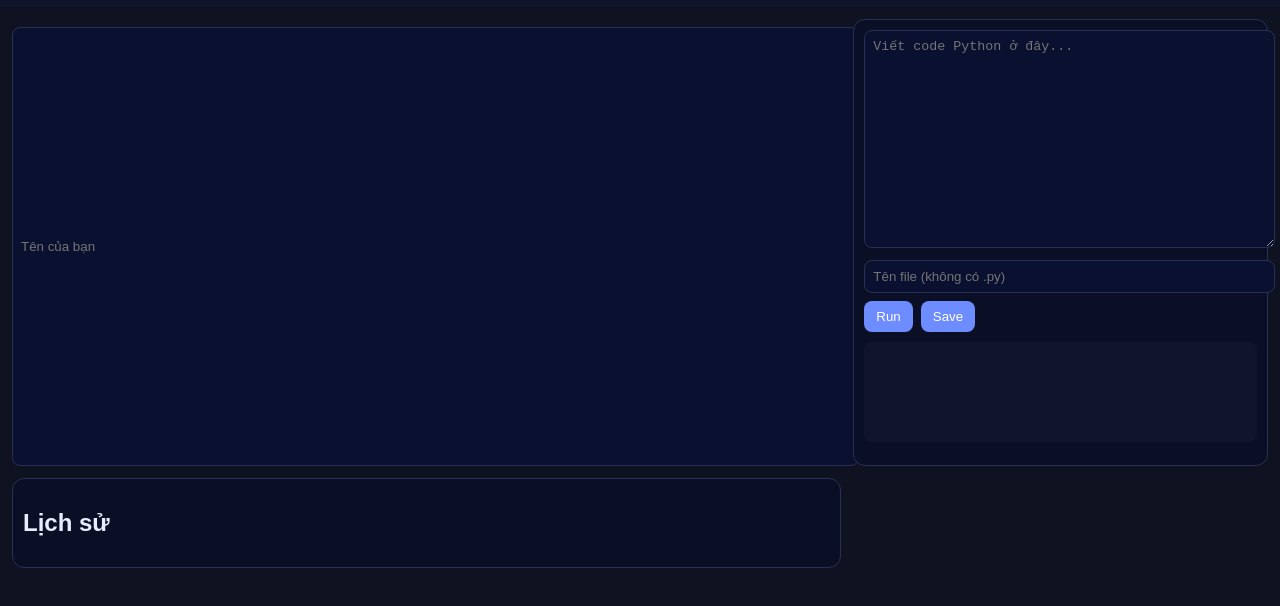
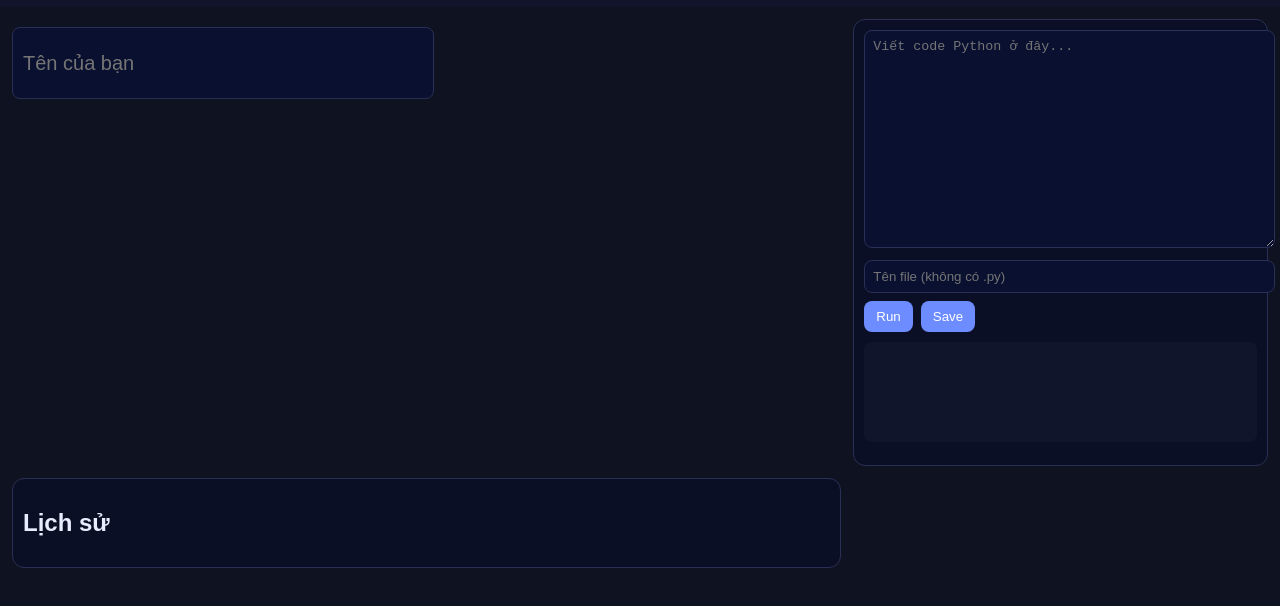
Before and after one commit to Thailam12/python_compiler_v2, a website: page public/index.html in a window 1280 px wide. Shown: the part 50-656 px from the top of the page. Drawn offline with Linux system fonts and the light colour scheme; no server answers.

Commit message:
Add styles for username input field
Added styles for the username input field.

```diff
--- a/public/style.css
+++ b/public/style.css
@@ -12,3 +12,10 @@ pre { background:#11152b; padding:10px; border-radius:8px; margin-top:10px; min-
 ul { list-style:none; padding:0; }
 li { margin:6px 0; cursor:pointer; color:#9fb2ff; }
 li:hover { text-decoration:underline; }
+#username {
+  width: 400px;   /* rộng */
+  height: 50px;  /* cao */
+  font-size: 20px; /* chữ to hơn */
+  padding: 10px;
+  margin-bottom: 20px;
+}
```
